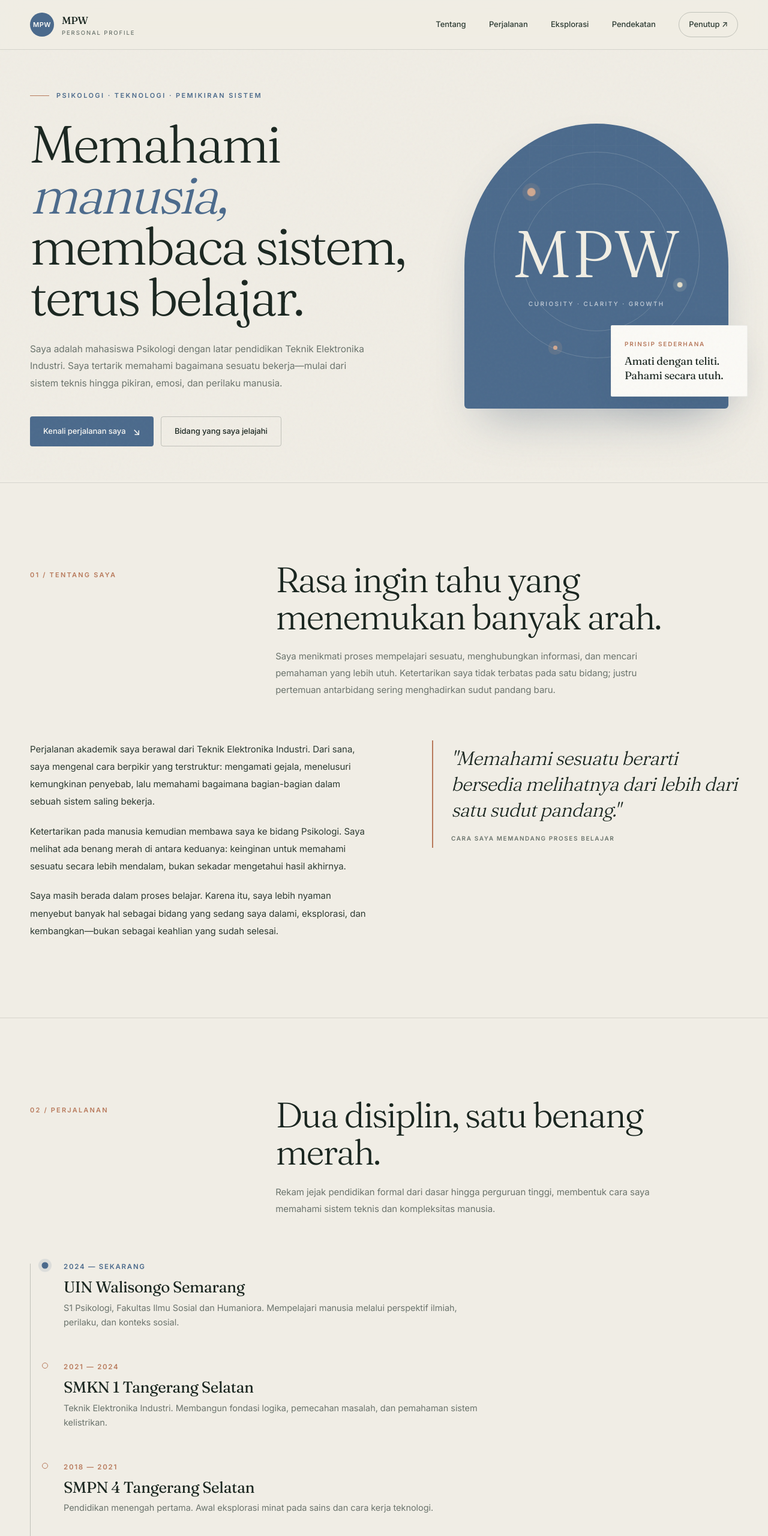
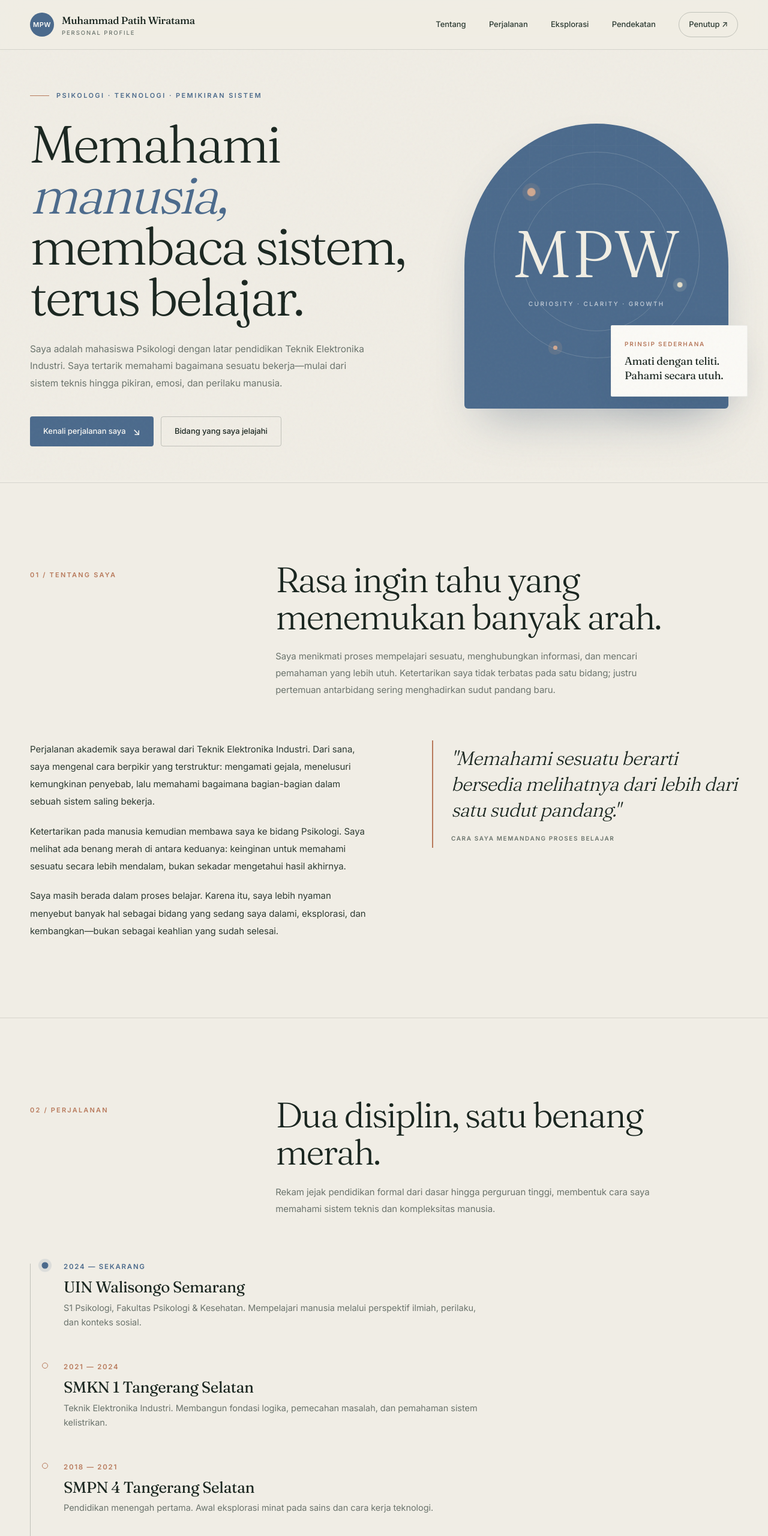
Before and after one commit to Mizu-myid/Personal-Branding, a plain HTML site: page deepseek_html_20261120_1b191f.html in a window 1280 px wide. Shown: the top 2560 px of the page at 60% size. Drawn offline with Linux system fonts and the light colour scheme.

Commit message:
Update deepseek_html_20261120_1b191f.html

```diff
--- a/deepseek_html_20261120_1b191f.html
+++ b/deepseek_html_20261120_1b191f.html
@@ -789,7 +789,7 @@
     <div class="shell nav-wrap">
       <a class="brand" href="#beranda" aria-label="MPW, kembali ke beranda">
         <span class="brand-mark">MPW</span>
-        <span>MPW<small>Personal profile</small></span>
+        <span>Muhammad Patih Wiratama<small>Personal profile</small></span>
       </a>
       <button class="menu-toggle" type="button" aria-expanded="false" aria-controls="navigation">
         Menu <span aria-hidden="true">☰</span>
@@ -868,7 +868,7 @@
           <div class="timeline-item current">
             <div class="timeline-date">2024 — Sekarang</div>
             <h3 class="timeline-title">UIN Walisongo Semarang</h3>
-            <p class="timeline-desc">S1 Psikologi, Fakultas Ilmu Sosial dan Humaniora. Mempelajari manusia melalui perspektif ilmiah, perilaku, dan konteks sosial.</p>
+            <p class="timeline-desc">S1 Psikologi, Fakultas Psikologi & Kesehatan. Mempelajari manusia melalui perspektif ilmiah, perilaku, dan konteks sosial.</p>
           </div>
           <div class="timeline-item">
             <div class="timeline-date">2021 — 2024</div>
```
